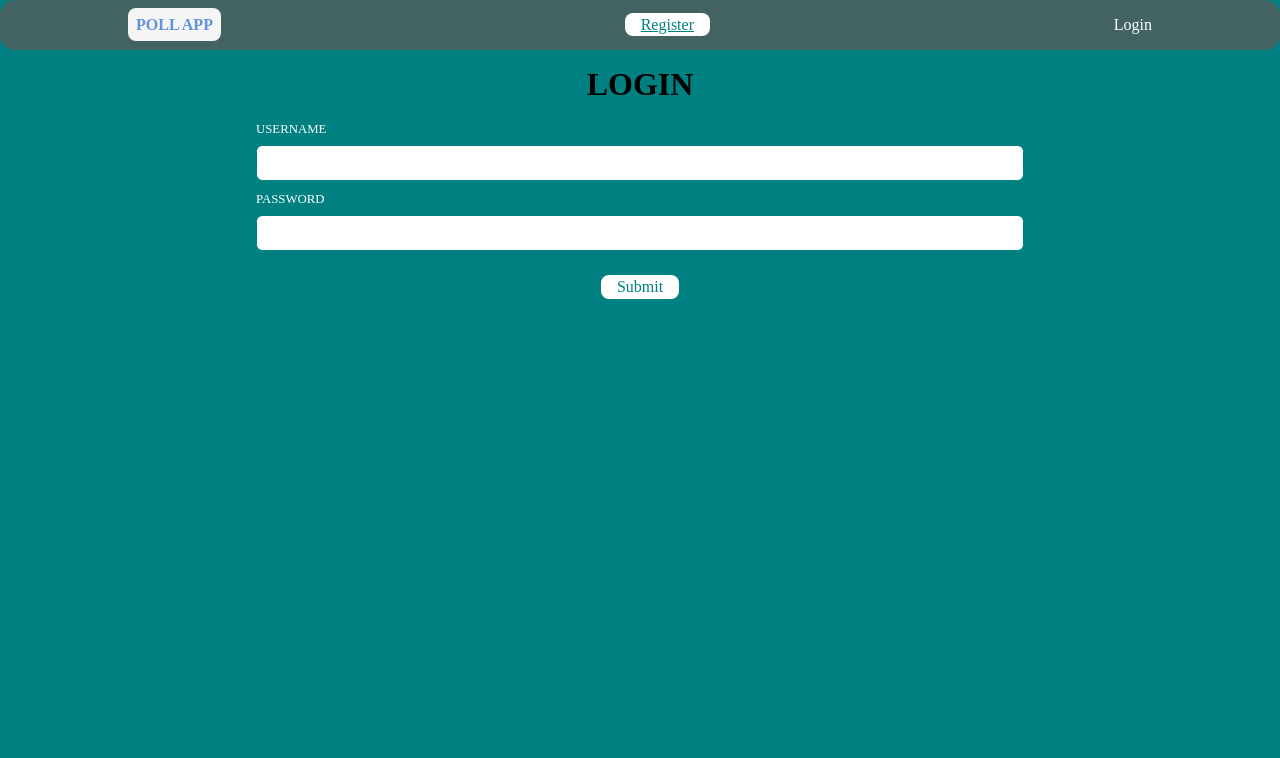
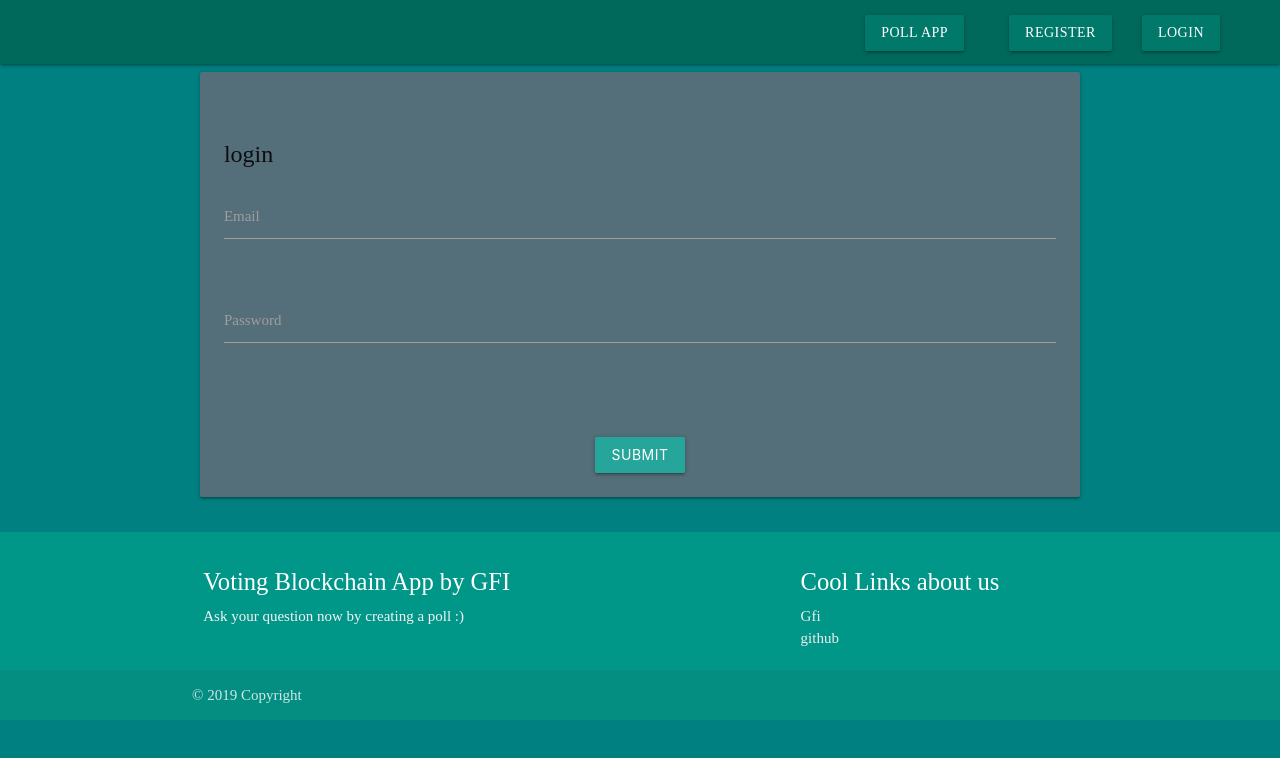
Before and after one commit to aladeen92i/mern-vote-ethereum, a React (Create React App) app in the folder client/: page /login in a window 1280 px wide. Shown: the top 758 px of the page. Built offline with nearby package versions, Linux system fonts and the light colour scheme.

Commit message:
adding materalize css

```diff
--- a/client/package.json
+++ b/client/package.json
@@ -9,17 +9,19 @@
     "drizzle-react": "^1.2.0",
     "drizzle-react-components": "^1.3.0",
     "jwt-decode": "^2.2.0",
+    "materialize-css": "^1.0.0-rc.2",
     "react": "^16.8.3",
     "react-chartjs-2": "^2.7.2",
     "react-dom": "^16.8.3",
     "react-redux": "^6.0.1",
+    "react-router": "^3.2.1",
     "react-router-dom": "^4.3.1",
     "react-scripts": "2.1.5",
     "redux": "^4.0.1",
     "redux-thunk": "^2.3.0"
   },
   "scripts": {
-    "start": "serve -l 5000 -s build",
+    "start": "react-scripts start",
     "build": "react-scripts build",
     "test": "react-scripts test",
     "eject": "react-scripts eject"
--- a/client/public/index.html
+++ b/client/public/index.html
@@ -32,6 +32,33 @@
       The build step will place the bundled scripts into the <body> tag.
       To begin the development, run `npm start` or `yarn start`.
       To create a production bundle, use `npm run build` or `yarn build`.
-    -->
+
+      Compiled and minified CSS -->
+    <link rel="stylesheet" href="https://cdnjs.cloudflare.com/ajax/libs/materialize/1.0.0/css/materialize.min.css">
+
+    <!-- Compiled and minified JavaScript -->
+        <script src="https://cdnjs.cloudflare.com/ajax/libs/materialize/1.0.0/js/materialize.min.js"></script>
   </body>
+  <footer class="page-footer teal">
+    <div class="container">
+      <div class="row">
+        <div class="col l6 s12">
+          <h5 class="white-text">Voting Blockchain App by GFI</h5>
+          <p class="grey-text text-lighten-4">Ask your question now by creating a poll :)</p>
+        </div>
+        <div class="col l4 offset-l2 s12">
+          <h5 class="white-text">Cool Links about us</h5>
+          <ul>
+            <li><a class="grey-text text-lighten-3" href="https://www.gfi.world/fr-en/">Gfi</a></li>
+            <li><a class="grey-text text-lighten-3" href="https://github.com/zeley93">github</a></li>
+          </ul>
+        </div>
+      </div>
+    </div>
+    <div class="footer-copyright">
+      <div class="container">
+      © 2019 Copyright
+      </div>
+    </div>
+  </footer>
 </html>
--- a/client/src/components/Auth.jsx
+++ b/client/src/components/Auth.jsx
@@ -38,45 +38,45 @@ class Auth extends Component {
                     name="ethAddress"
                     onChange={this.handleChange}
                     autoComplete="off"
-      className="form-input"
+                    className="form-input validate"
                   />;
       ethLabel= <label className="form-label" htmlFor="ethAddress">
-                    ethAddress (optional for login) {' '}
+                    ethAddress {' '}
               </label>;
     } else {
       ethInput = null ;
     }
     return (
-      <div>
-        <h1 className="poll-title">{authType}</h1>
-        <form className="form" onSubmit={this.handleSubmit}>
-          <label className="form-label" htmlFor="username">
-            username{' '}
-          </label>
-          <input
-            type="text"
-            value={username}
-            name="username"
-            onChange={this.handleChange}
-            autoComplete="off"
-            className="form-input"
-          />
-          <label className="form-label" htmlFor="password">
-            password{' '}
-          </label>
-          <input
-            type="password"
-            value={password}
-            name="password"
-            onChange={this.handleChange}
-            autoComplete="off"
-            className="form-input"
-          />
+      <div className="row">
+        <form className="col s12" onSubmit={this.handleSubmit}>
+          <div className="container">
+            <div className="card blue-grey darken-1">
+              <div className="card-content">
+              <h1 className="card-title">{authType}</h1>
+                <div className="row">
+                  <div className="input-field col s12">
+                    <input id="email" type="email" value={username} name="username" onChange={this.handleChange} autoComplete="off" className="validate"/>
+                    <label for="email">Email</label>
+                  </div>
+                </div>
+                <div className="row">
+                  <div className="input-field col s12">
+                    <input id="password" type="password" value={password} name="password" onChange={this.handleChange} className="validate"/>
+                    <label for="password">Password</label>
+                  </div>
+                </div>
+                <div className="row">
+                  <div className="input-field col s12">
                   { ethLabel } { ethInput }
+                  </div>
+                </div>
                 <div className="buttons_center">
-            <button className="button" type="submit">
+                    <button className="btn" type="submit">
                       Submit
                     </button>
+                  </div>
+              </div>
+            </div>
           </div>
         </form>
       </div>
--- a/client/src/components/CreatePoll.jsx
+++ b/client/src/components/CreatePoll.jsx
@@ -1,4 +1,5 @@
 import React, { Component, Fragment } from 'react';
+import { withRouter } from 'react-router-dom';
 import { connect } from 'react-redux';
 
 import { createPoll } from '../store/actions';
@@ -45,11 +46,13 @@ class CreatePoll extends Component {
   handleSubmit(e) {
     e.preventDefault();
     this.props.createPoll(this.state);
+    this.props.history.push('/');
   }
 
   render() {
     const options = this.state.options.map((option, i) => (
       <Fragment key={i}>
+
         <label className="form-label">option</label>
         <input
           className="form-input"
@@ -57,6 +60,7 @@ class CreatePoll extends Component {
           value={options}
           onChange={e => this.handleAnswer(e, i)}
         />
+
       </Fragment>
     ));
 
@@ -73,6 +77,7 @@ class CreatePoll extends Component {
     ));
 
     return (
+      <div className="nav-wrapper purple darken-1">
       <form className="form" onSubmit={this.handleSubmit}>
         <label className="form-label" htmlFor="question">
           question
@@ -103,8 +108,9 @@ class CreatePoll extends Component {
           </div>
         </div>
       </form>
+      </div>
     );
   }
 }
 
-export default connect(() => ({}), { createPoll })(CreatePoll);
+export default withRouter(connect(() => ({}), { createPoll })(CreatePoll));
--- a/client/src/components/Poll.jsx
+++ b/client/src/components/Poll.jsx
@@ -3,6 +3,7 @@ import { connect } from 'react-redux';
 import { Pie } from 'react-chartjs-2';
 import { vote, deletePoll } from '../store/actions';
 import { color } from '../services/color';
+import { withRouter } from 'react-router-dom';
 
 
 const Poll = ({ poll, vote, deletePoll }) => {
@@ -46,22 +47,21 @@ const Poll = ({ poll, vote, deletePoll }) => {
     <div>
       <div className="pie">
       <h3 className="poll-title">{poll.question}</h3>
-      <h2>Infos from mongoDB</h2>
+      <h2>Infos from the smart contract</h2>
       <div className="buttons_center">{answers}</div>
         { poll.options && <Pie data={mongoData} /> }
       </div>
-      <button className="button" onClick={() => deletePoll(poll._id)}>Delete poll</button>
+      <button className="btn waves-effect waves-light" onClick={() => deletePoll(poll._id)}>Delete poll</button>
       <div className="pie">
-      <h2>Infos from the smart contract associated</h2>
       { poll.options && <Pie data={contractData} /> }
       </div>
     </div>
   );
 };
 
-export default connect(
+export default withRouter(connect(
   store => ({
     poll: store.currentPoll,
   }),
   { vote, deletePoll },
-)(Poll);
+)(Poll));
--- a/client/src/containers/App.jsx
+++ b/client/src/containers/App.jsx
@@ -1,6 +1,6 @@
 import React, { Fragment } from 'react';
 import {Provider} from 'react-redux';
-import {BrowserRouter as Router} from 'react-router-dom';
+import {BrowserRouter} from 'react-router-dom';
 import decode from 'jwt-decode';
 
 
@@ -34,12 +34,12 @@ if(localStorage.jwtToken) {
 const App = () => (
 
     <Provider store={store}>
-        <Router>
+        <BrowserRouter>
             <Fragment>
                 <NavBar/>
                 <RouteViews/>
             </Fragment>
-     </Router>
+     </BrowserRouter>
     </Provider>
 );
 
--- a/client/src/containers/NavBar.jsx
+++ b/client/src/containers/NavBar.jsx
@@ -1,57 +1,53 @@
 import React, { Fragment } from 'react';
 import { Link } from 'react-router-dom';
 import { connect } from 'react-redux';
-
 import { logout } from '../store/actions';
 
 const Navbar = ({ auth, logout }) => (
-  <nav className="navbar">
-    <div className="container">
-      <ul className="navbar-container">
-        <li>
-          <Link className="navbar-brand" to="/">
-            Poll app
-          </Link>
-        </li>
-        {!auth.isAuthenticated && (
+  <nav>
+    <div class="nav-wrapper teal darken-3">
+      <ul id="nav-mobile" class="right hide-on-med-and-down">
+        <li><Link  className="btn teal darken-2 z-depth-1" to="/">Poll app</Link></li>
+        <li><a>{!auth.isAuthenticated && (
           <Fragment>
             <li>
-                <Link className="button" to="/register">
-                  Register
-                </Link>
+                <Link className="btn teal darken-2" to="/register">Register</Link>
             </li>
             <li>
-              <Link className="navbar-item" to="/login">
-                Login
-              </Link>
+              <Link className="btn teal darken-2" to="/login">Login</Link>
             </li>
           </Fragment>
-        )}
-        {auth.isAuthenticated && (
+        )}</a></li>
+
+        <li><a>{auth.isAuthenticated && (
           <Fragment>
             <li>
-              <Link className="navbar-item" to="/poll/new">
+              <Link className="btn teal darken-2" to="/poll/new">
                 New Poll
               </Link>
             </li>
             <li>
-              <a className="navbar-item" onClick={logout}>
+              <a className="btn teal darken-2" onClick={logout}>
                 Logout
+              {auth.isAuthenticated && (
+                  <p className="navbar-user">Logged in as {auth.user.username}</p>
+              )}
               </a>
             </li>
           </Fragment>
-        )}
+        )}</a></li>
       </ul>
-      {auth.isAuthenticated && (
-        <p className="navbar-user">Logged in as {auth.user.username}</p>
-      )}
     </div>
+
+
+
   </nav>
+
 );
 
 export default connect(
   store => ({
     auth: store.auth,
   }),
-  { logout },
+  {logout},
 )(Navbar);
--- a/client/src/services/api.js
+++ b/client/src/services/api.js
@@ -1,6 +1,6 @@
 import axios from 'axios';
 
-const host = 'http://163.172.180.75:4000/api';
+const host = 'http://localhost:4000/api';
 
 export const setToken = token => {
   if (token) {
--- a/client/src/store/actions/polls.js
+++ b/client/src/store/actions/polls.js
@@ -1,6 +1,7 @@
 import {SET_POLLS, SET_CURRENT_POLL} from '../actionTypes';
 import {addError, removeError} from './error';
 import api from '../../services/api';
+//import { BrowserHistory } from 'react-router';
 
 export const setPolls = polls => ({
     type: SET_POLLS,
@@ -62,7 +63,7 @@ export const getCurrentPoll = path => {
         const  error  = err.response.data;
         dispatch(addError(error));
       }
-    };
+    }
   };
 
 export const vote = (path, data) => {
@@ -78,14 +79,11 @@ export const vote = (path, data) => {
     }
 }
 
-export const deletePoll = id => {
+export const deletePoll = (id) => {
     return async dispatch => {
         try {
             const poll = await api.call('delete', `polls/${id}`);
-
             dispatch(setCurrentPoll(poll));
-            const polls = await api.call('get', 'polls');
-            dispatch(setPolls(polls));
             dispatch(removeError());
 
         } catch (err) {
--- a/client/src/styles/button.css
+++ b/client/src/styles/button.css
@@ -10,7 +10,7 @@
   }
 
   .button:hover {
-    background-color: white;
+    background-color: rgb(121, 184, 124);
   }
 
   .buttons_center {
```
Also changed, not shown: client/src/components/Polls.jsx (+22 -6 lines), 2 other files (tests, documents, lock files or other folders). Lines whose indentation alone changed are shown as unchanged.
